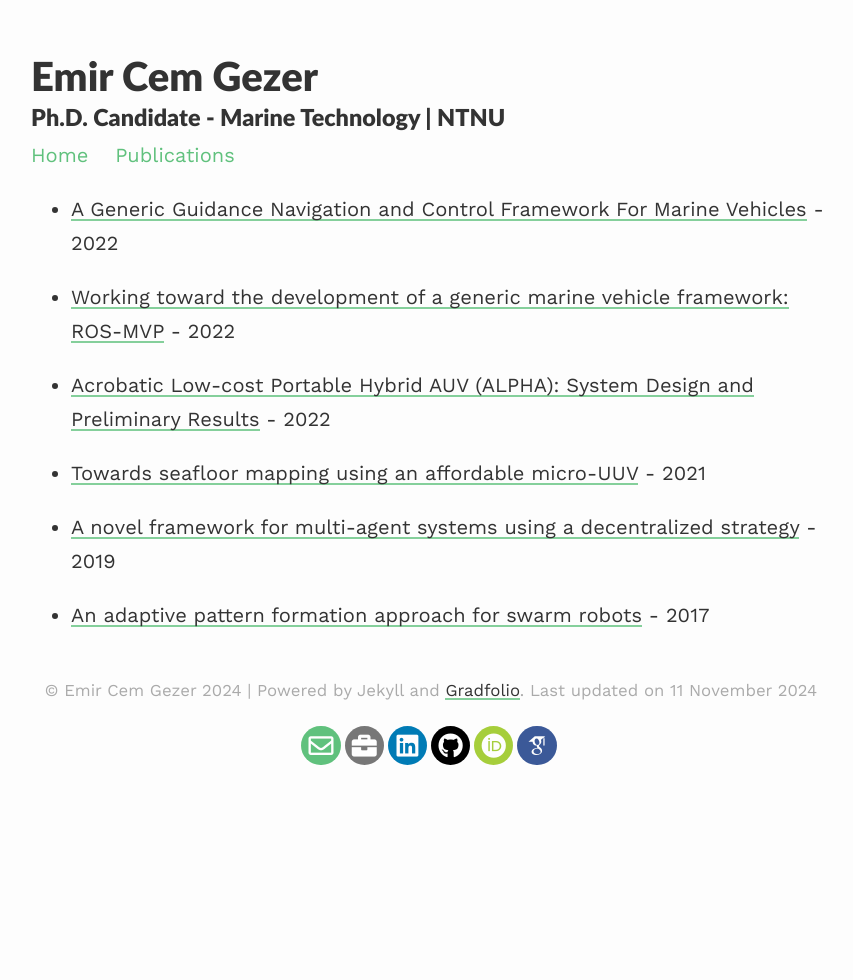
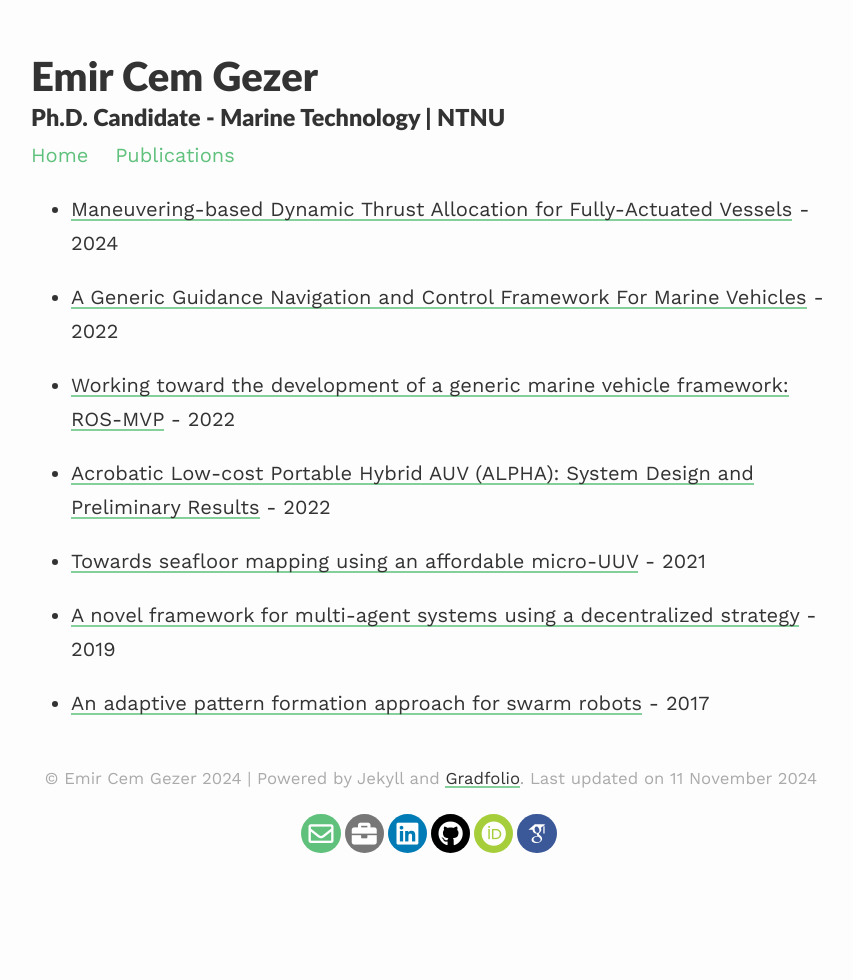
Before and after one commit to incebellipipo/incebellipipo.github.io, a Jekyll site: the page built from _pages/publications.md, in a window 1280 px wide. Shown: the whole page, without its empty margins (209-1062 px from the left). Built offline with Jekyll 4.4.1, drawn with Linux system fonts in a browser that asks for light colours; nearby versions of some CDN libraries; some web fonts are replaced.

Commit message:
feat: add new publication

```diff
--- a/_pages/publications.md
+++ b/_pages/publications.md
@@ -3,6 +3,8 @@ layout: default
 permalink: /publications/
 published: true
 ---
+
+- [Maneuvering-based Dynamic Thrust Allocation for Fully-Actuated Vessels](https://doi.org/10.1016/j.ifacol.2024.10.082) - 2024
 
 - [A Generic Guidance Navigation and Control Framework For Marine Vehicles](https://digitalcommons.uri.edu/cgi/viewcontent.cgi?article=3251&context=theses) - 2022
 
```
Also changed, not shown: .devcontainer/devcontainer.json.
